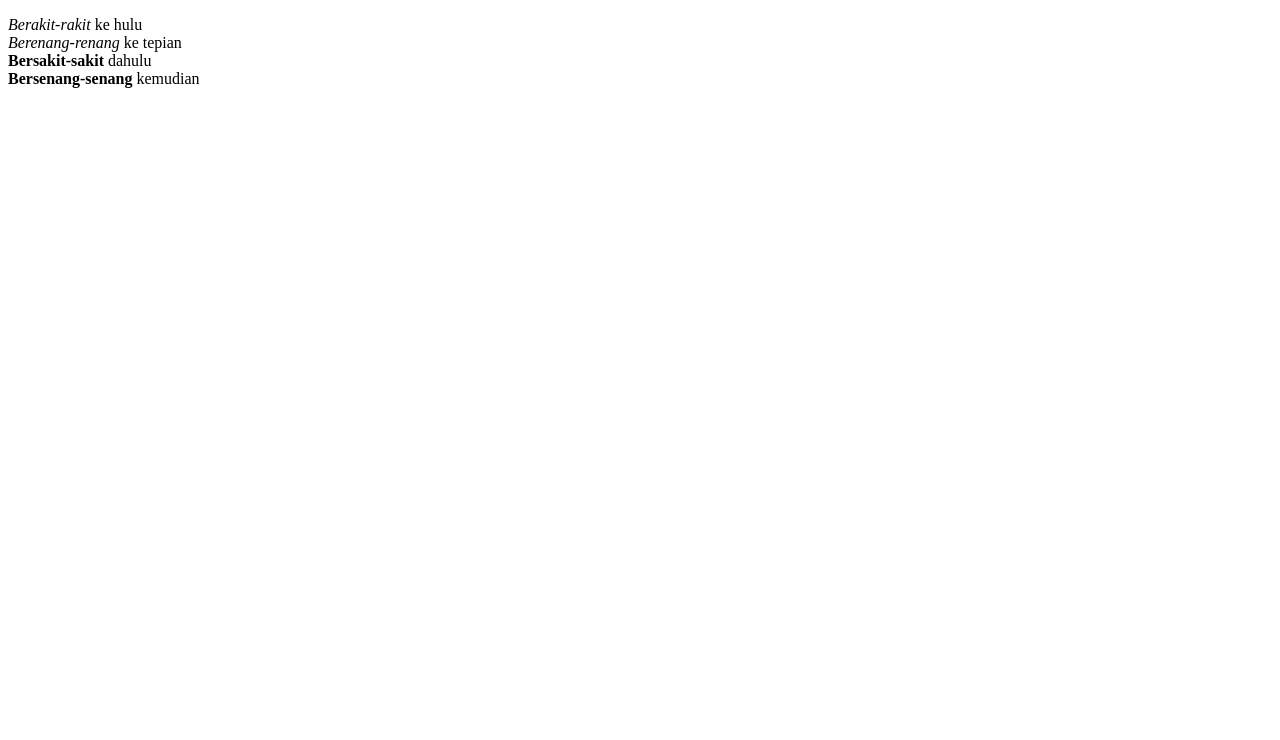
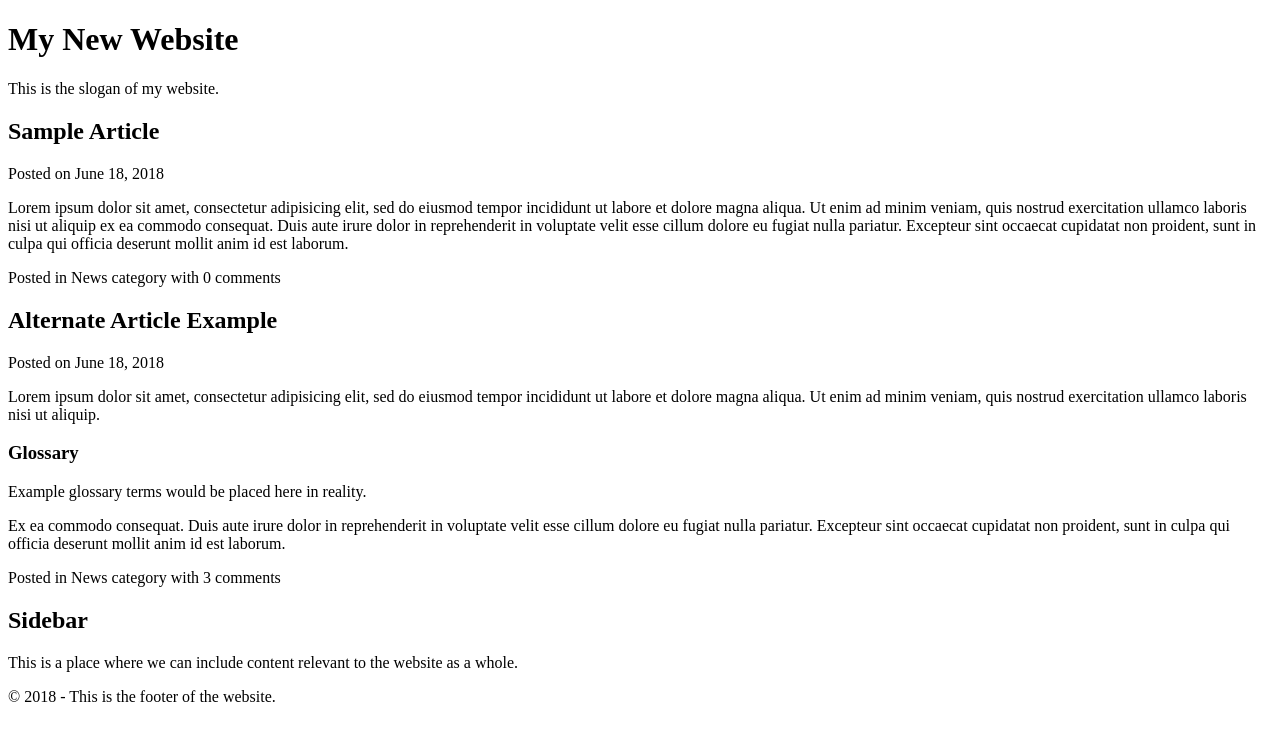
Before and after one commit to ivanscloud/responsive-web-design, a plain HTML site: page index.html in a window 1280 px wide. Drawn offline with Linux system fonts and the light colour scheme.

Commit message:
Semantic Structural Elements

```diff
--- a/index.html
+++ b/index.html
@@ -5,16 +5,63 @@
   <meta charset="UTF-8">
   <meta name="viewport" content="width=device-width, initial-scale=1.0">
   <meta http-equiv="X-UA-Compatible" content="ie=edge">
-  <title>Pantun</title>
+  <title>My Blog Post</title>
 </head>
 
 <body>
-  <p>
-    <em>Berakit-rakit</em> ke hulu <br>
-    <em>Berenang-renang</em> ke tepian <br>
-    <strong>Bersakit-sakit</strong> dahulu<br>
-    <strong>Bersenang-senang</strong> kemudian<br>
-  </p>
+    <header>
+        <h1>My New Website</h1>
+        <p>This is the slogan of my website.</p>
+      </header>
+
+      <article>
+
+        <header>
+          <h2>Sample Article</h2>
+          <p>Posted on June 18, 2018</p>
+        </header>
+
+        <!-- This is where the main text of the article begins -->
+        <div class="article-body">
+          <p>Lorem <span class="brand-color">ipsum</span> dolor sit amet, consectetur adipisicing elit, sed do eiusmod tempor incididunt ut labore et dolore magna aliqua. Ut enim ad minim veniam, quis nostrud exercitation ullamco laboris nisi ut aliquip ex ea commodo consequat. Duis aute irure dolor in reprehenderit in voluptate velit esse cillum dolore eu fugiat nulla pariatur. Excepteur sint occaecat cupidatat non proident, sunt in culpa qui officia deserunt mollit anim id est laborum.</p>
+        </div><!-- /article-body -->
+
+        <footer>
+          <p>Posted in News category with 0 comments</p>
+        </footer>
+
+      </article>
+
+      <article>
+
+        <header>
+          <h2>Alternate Article Example</h2>
+          <p>Posted on June 18, 2018</p>
+        </header>
+
+        <p>Lorem ipsum dolor sit amet, consectetur adipisicing elit, sed do eiusmod tempor incididunt ut labore et dolore magna aliqua. Ut enim ad minim veniam, quis nostrud exercitation ullamco laboris nisi ut aliquip.</p>
+
+        <aside>
+          <h3>Glossary</h3>
+          <p>Example glossary terms would be placed here in reality.</p>
+        </aside>
+
+        <p>Ex ea commodo consequat. Duis aute irure dolor in reprehenderit in voluptate velit esse cillum dolore eu fugiat nulla pariatur. Excepteur sint occaecat cupidatat non proident, sunt in culpa qui officia deserunt mollit anim id est laborum.</p>
+
+        <footer>
+          <p>Posted in News category with 3 comments</p>
+        </footer>
+
+      </article>
+
+      <aside>
+        <h2>Sidebar</h2>
+        <p>This is a place where we can include content relevant to the website as a whole.</p>
+      </aside>
+
+      <footer>
+        <p>&copy; 2018 - This is the footer of the website.</p>
+      </footer>
 </body>
 
 </html>
```
